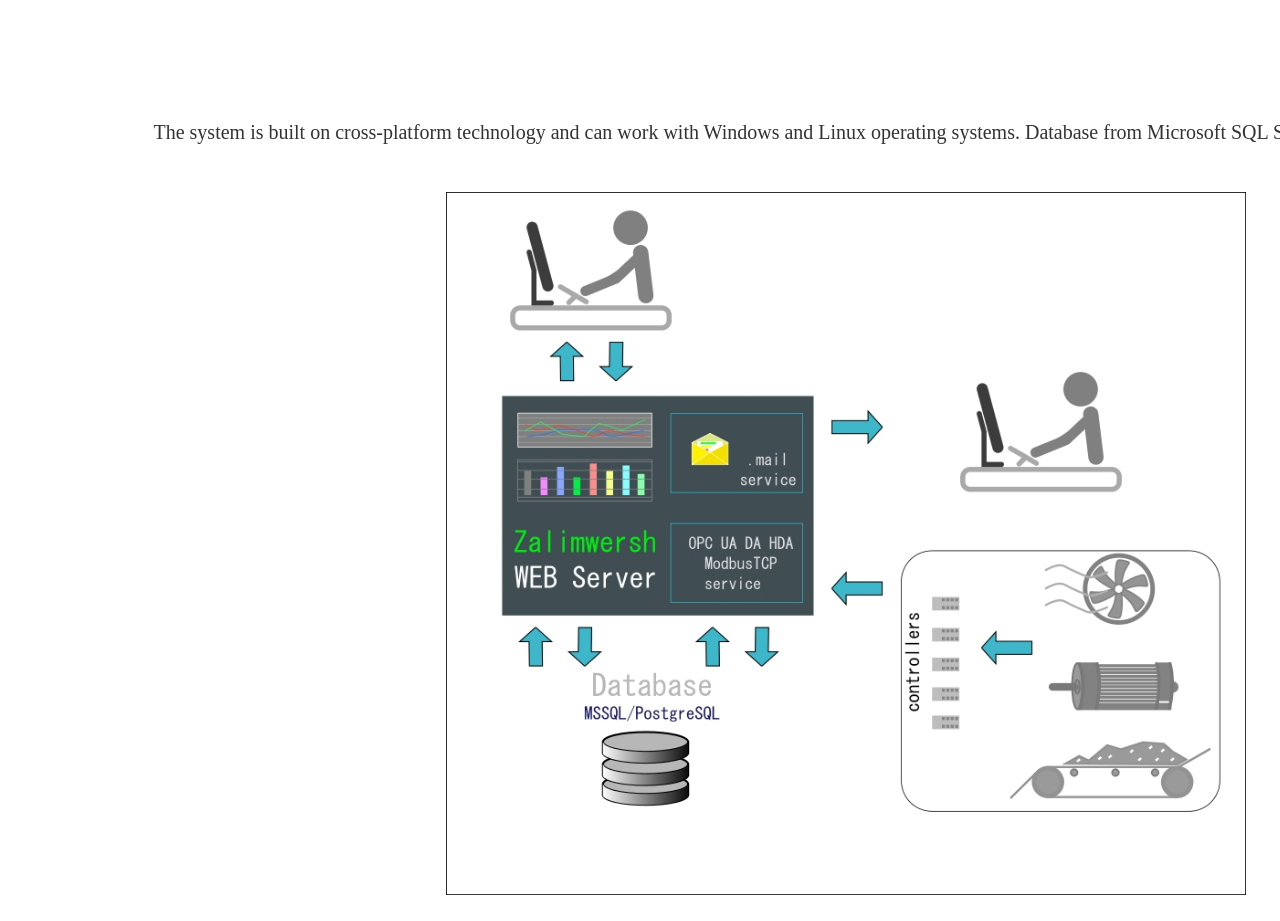
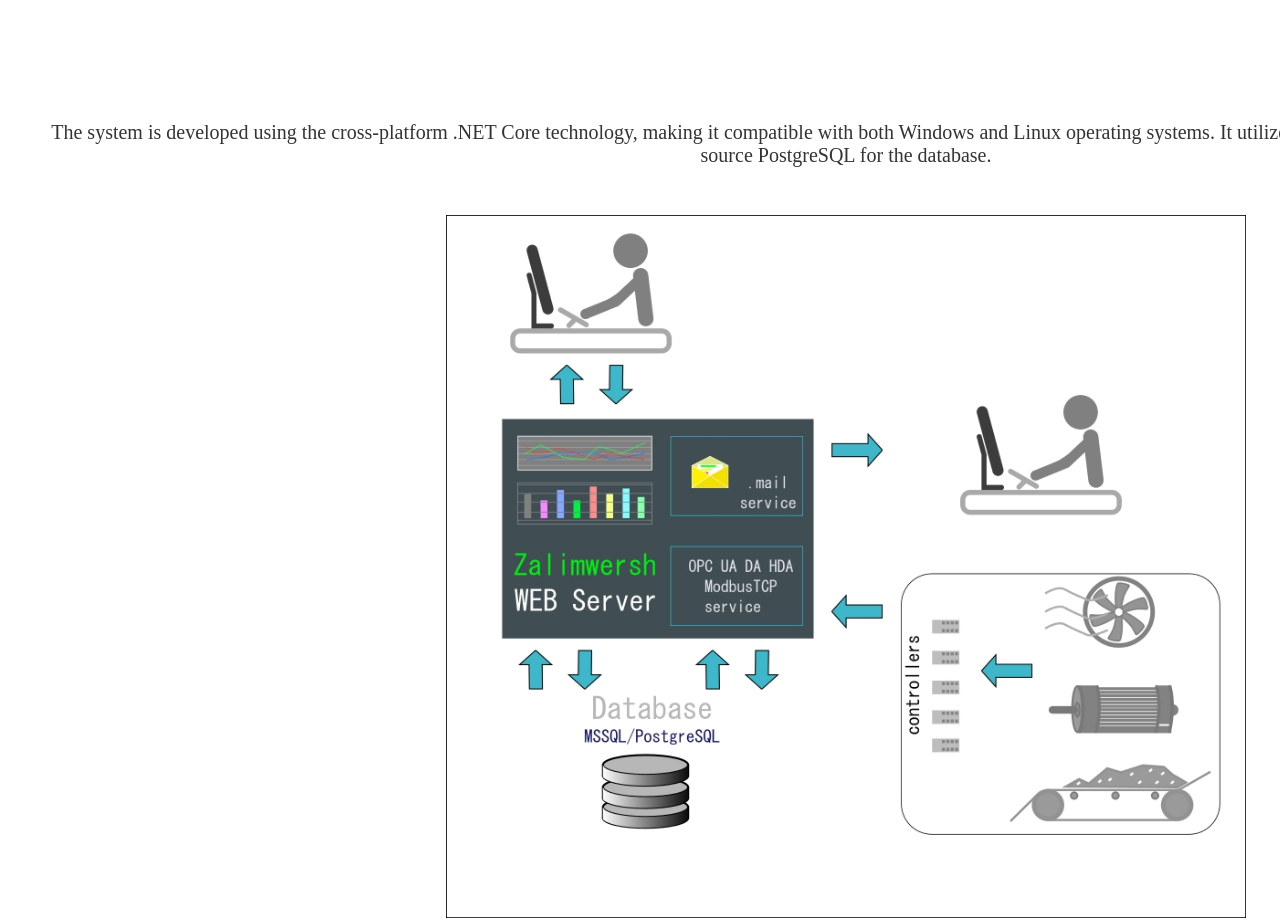
Before and after one commit to Zalimwersh/zalimwersh.github.io, a plain HTML site: page index.html in a window 1280 px wide. Shown: the part 7940-8861 px from the top of the page. Drawn offline with Linux system fonts and the light colour scheme.

Commit message:
Update index.html

```diff
--- a/index.html
+++ b/index.html
@@ -994,7 +994,8 @@ Standard reports for the period on the operation of equipment and technological
 
 <div style="margin-top:30px"></div>
 <p  class="hhh2">Architecture</p>
-<p  class="hhh4">  The system is built on cross-platform technology and can work with Windows and Linux operating systems. Database from Microsoft SQL Server and free base PostgreSQL</p>
+<p  class="hhh4"> The system is developed using the cross-platform .NET Core technology, making it compatible with both Windows and Linux operating systems.
+  It utilizes Microsoft SQL Server as well as the open-source PostgreSQL for the database.</p>
 <div class="center"><img src="architect.jpg" width="800"></div>
 
 
```
